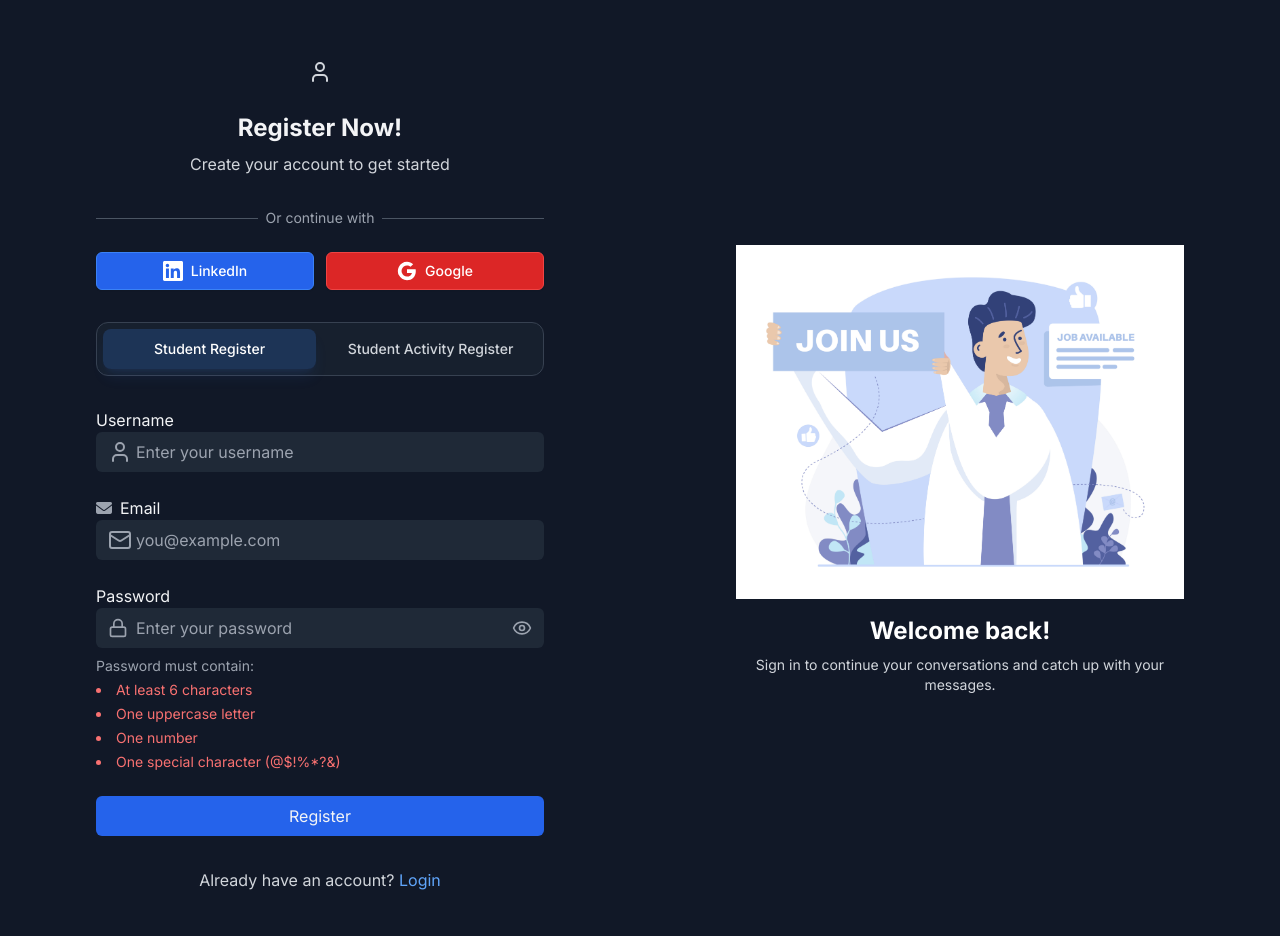
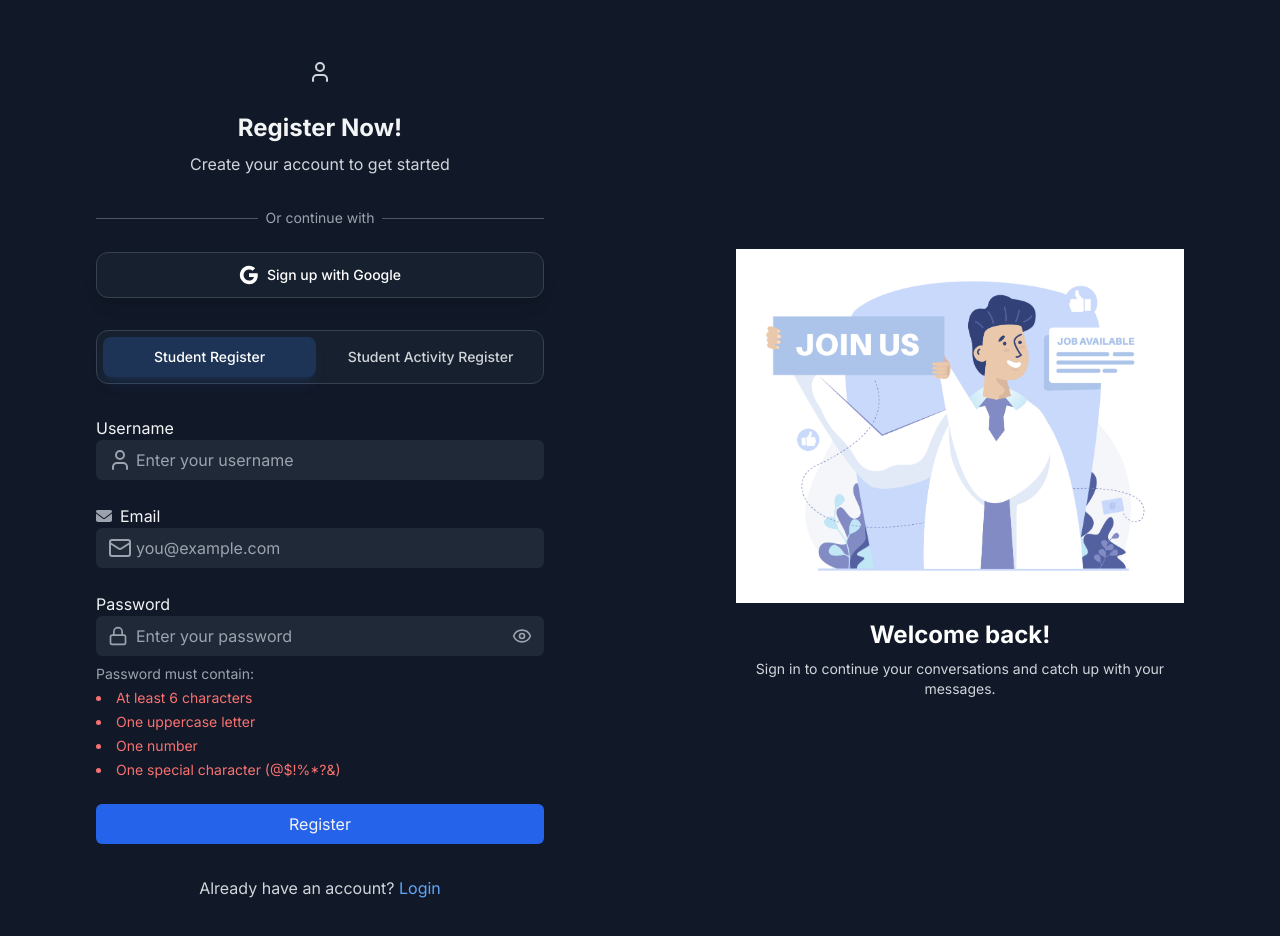
Before and after one commit to yousefsalah14/studgo, a React (Vite) app: page /register in a window 1280 px wide. Shown: the top 936 px of the page. Built offline with nearby package versions, Linux system fonts and the light colour scheme; a web font is replaced by a local one.

Commit message:
complete google functionality

```diff
--- a/src/components/Auth/Register.jsx
+++ b/src/components/Auth/Register.jsx
@@ -4,7 +4,7 @@ import { useFormik } from "formik";
 import { useContext, useState } from "react";
 import { Link, useNavigate } from "react-router-dom";
 import * as Yup from "yup";
-import { Eye, EyeOff, Loader2, Mail, Lock, User , CalendarClock } from "lucide-react";;
+import { Eye, EyeOff, Loader2, Mail, Lock, User, CalendarClock } from "lucide-react";
 import RegImg from "../../assets/man-with-join-us-sign-for-open-recruitment.jpg"
 import AuthImagePattern from "./AuthImagePattern.jsx";
 
@@ -13,11 +13,11 @@ function Register() {
   const [loading, setLoading] = useState(false);
   const [showPassword, setShowPassword] = useState(false);
   const [isStudentActivityRegister, setIsStudentActivityRegister] = useState(false);
+  const [googleLoading, setGoogleLoading] = useState(false);
 
   const navigate = useNavigate();
 
   const handleRegister = async (values) => {
-
     try {
       setLoading(true);
       const endpoint = isStudentActivityRegister
@@ -34,6 +34,60 @@ function Register() {
     } finally {
       setLoading(false);
     }
+  };
+
+  // Function to handle Google login with popup
+  const handleGoogleSignIn = () => {
+    const redirectUri = `${window.location.origin}/google-callback.html`;
+
+    const width = 500;
+    const height = 600;
+    const left = window.screenX + (window.outerWidth - width) / 2;
+    const top = window.screenY + (window.outerHeight - height) / 2;
+
+    const popup = window.open(
+      redirectUri,
+      'Google Sign-In',
+      `width=${width},height=${height},left=${left},top=${top}`
+    );
+
+    window.addEventListener('message', async (event) => {
+      if (event.origin !== window.location.origin) return;
+
+      if (event.data.type === 'google-auth-token') {
+        const token = event.data.token;
+        try {
+          setGoogleLoading(true);
+          const response = await axios.post(
+            "https://studgo-hweme6ccepbvd6hs.canadacentral-01.azurewebsites.net/api/auth/google",
+            {
+              token,
+              IsStudentActivity: isStudentActivityRegister
+            }
+          );
+
+          if (response.data.isSuccess) {
+            navigate("/login");
+          }
+        } catch (error) {
+          console.error('Google login error:', error);
+          setApiError(error.response?.data?.Message || 'Failed to sign in with Google');
+        } finally {
+          setGoogleLoading(false);
+        }
+      } else if (event.data.type === 'google-auth-error') {
+        setApiError('Google authentication failed: ' + event.data.error);
+        setGoogleLoading(false);
+      }
+    });
+
+    // Check if popup was closed
+    const checkPopup = setInterval(() => {
+      if (popup.closed) {
+        clearInterval(checkPopup);
+        setGoogleLoading(false);
+      }
+    }, 1000);
   };
 
   const validationSchema = Yup.object().shape({
@@ -75,8 +129,7 @@ function Register() {
           <div className="text-center mb-8">
             <div className="flex flex-col items-center gap-2 group">
               <div className="w-12 h-12 rounded-xl bg-primary/10 flex items-center justify-center group-hover:bg-primary/20 transition-colors">
-
-              {isStudentActivityRegister ? <CalendarClock className="w-6 h-6 text-gray-300" /> :<User className="w-6 h-6 text-gray-300" /> }
+                {isStudentActivityRegister ? <CalendarClock className="w-6 h-6 text-gray-300" /> : <User className="w-6 h-6 text-gray-300" />}
               </div>
               <h1 className="text-2xl font-bold mt-2 text-gray-100">
                 {isStudentActivityRegister ? "Student Activity Register" : "Register Now!"}
@@ -99,22 +152,19 @@ function Register() {
                 <span className="px-2 bg-gray-900 text-gray-400">Or continue with</span>
               </div>
             </div>
-
-            <div className="mt-6 grid grid-cols-2 gap-3">
+            <div className="mt-6">
               <button
-                type="button"
-                className="w-full inline-flex justify-center py-2 px-4 border border-blue-500 rounded-md shadow-sm bg-blue-600 text-sm font-medium text-white hover:bg-blue-700 hover:border-blue-600 focus:outline-none focus:ring-2 focus:ring-offset-2 focus:ring-blue-500 transition-all duration-300 transform hover:scale-105"
+                onClick={handleGoogleSignIn}
+                disabled={googleLoading}
+                className="w-full inline-flex justify-center py-3 px-4 border border-gray-700 rounded-xl shadow-lg bg-gray-800/50 text-sm font-medium text-white hover:bg-gray-700/50 hover:border-gray-600 focus:outline-none focus:ring-2 focus:ring-offset-2 focus:ring-blue-500 transition-all duration-300 transform hover:scale-105 hover:shadow-blue-500/20"
               >
-                <svg className="w-5 h-5 mr-2" viewBox="0 0 24 24" fill="currentColor">
-                  <path d="M20.447 20.452h-3.554v-5.569c0-1.328-.027-3.037-1.852-3.037-1.853 0-2.136 1.445-2.136 2.939v5.667H9.351V9h3.414v1.561h.046c.477-.9 1.637-1.85 3.37-1.85 3.601 0 4.267 2.37 4.267 5.455v6.286zM5.337 7.433c-1.144 0-2.063-.926-2.063-2.065 0-1.138.92-2.063 2.063-2.063 1.14 0 2.064.925 2.064 2.063 0 1.139-.925 2.065-2.064 2.065zm1.782 13.019H3.555V9h3.564v11.452zM22.225 0H1.771C.792 0 0 .774 0 1.729v20.542C0 23.227.792 24 1.771 24h20.451C23.2 24 24 23.227 24 22.271V1.729C24 .774 23.2 0 22.222 0h.003z"/>
-                </svg>
-                LinkedIn
-              </button>
-
-              <button
-                type="button"
-                className="w-full inline-flex justify-center py-2 px-4 border border-red-500 rounded-md shadow-sm bg-red-600 text-sm font-medium text-white hover:bg-red-700 hover:border-red-600 focus:outline-none focus:ring-2 focus:ring-offset-2 focus:ring-red-500 transition-all duration-300 transform hover:scale-105"
-              >
+                {googleLoading ? (
+                  <>
+                    <Loader2 className="w-5 h-5 mr-2 animate-spin" />
+                    Loading...
+                  </>
+                ) : (
+                  <>
                     <svg className="w-5 h-5 mr-2" viewBox="0 0 24 24">
                       <path
                         fill="currentColor"
@@ -133,7 +183,9 @@ function Register() {
                         d="M12 5.38c1.62 0 3.06.56 4.21 1.64l3.15-3.15C17.45 2.09 14.97 1 12 1 7.7 1 3.99 3.47 2.18 7.07l3.66 2.84c.87-2.6 3.3-4.53 6.16-4.53z"
                       />
                     </svg>
-                Google
+                    Sign up with Google
+                  </>
+                )}
               </button>
             </div>
           </div>
```
Lines whose indentation alone changed are shown as unchanged.
